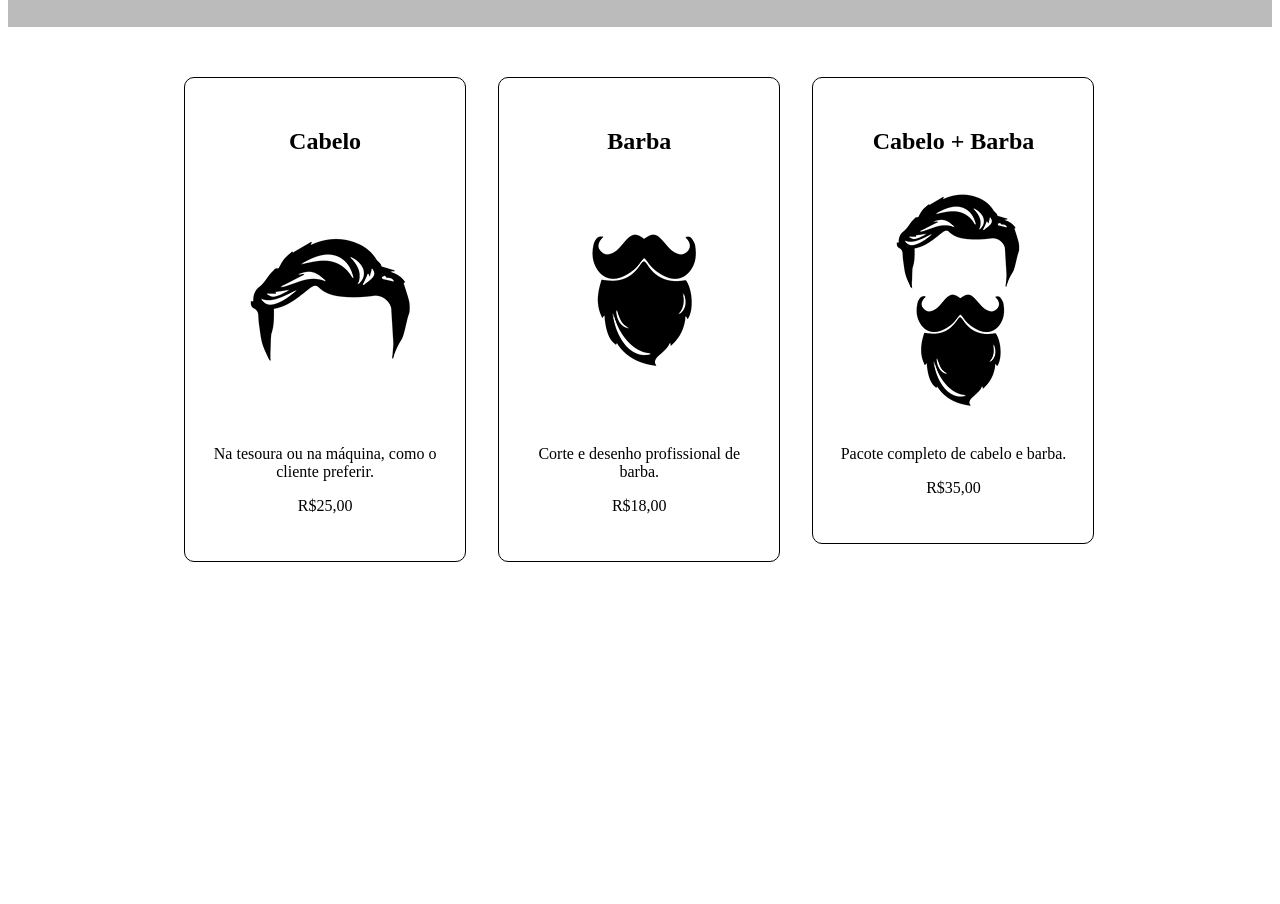
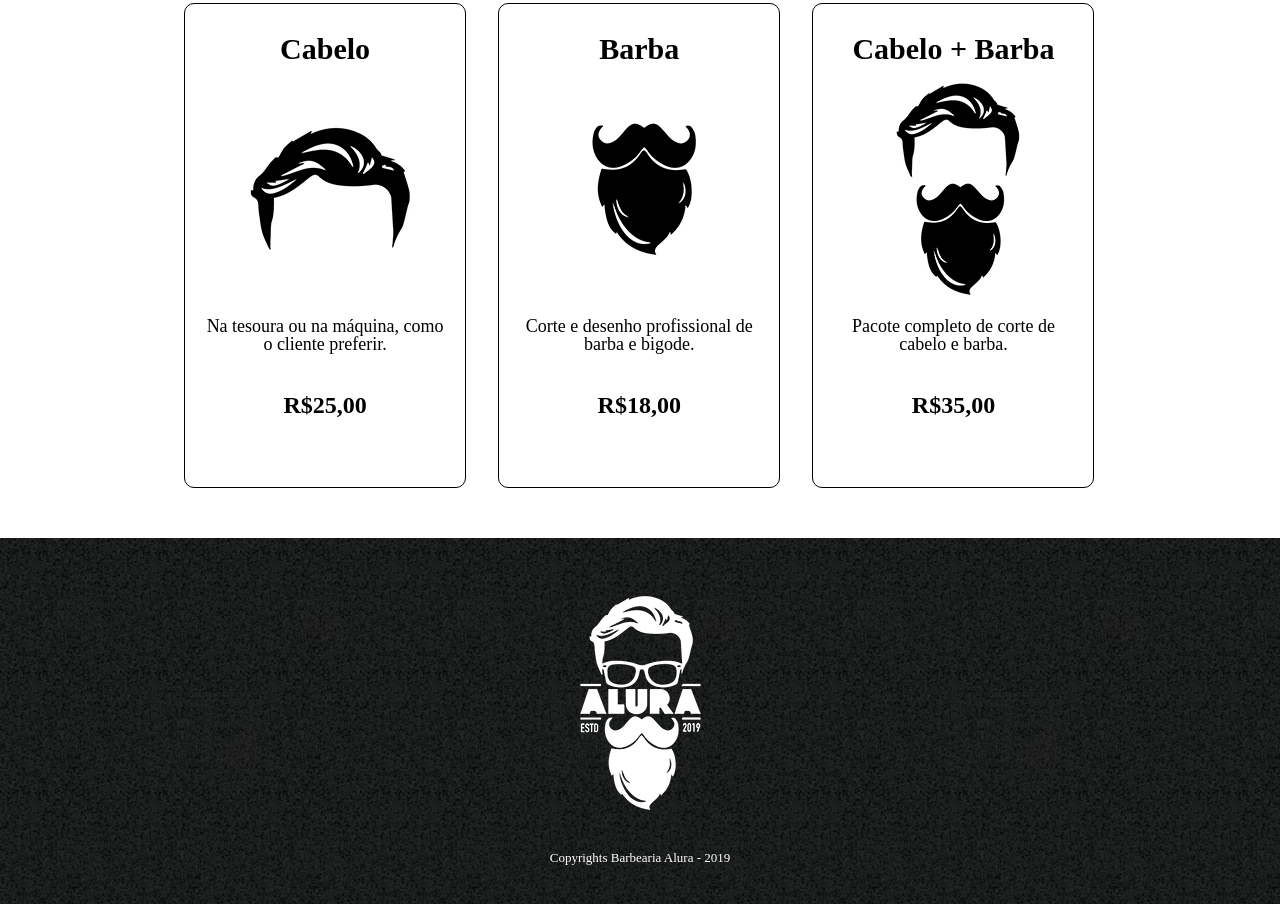
Before and after one commit to VictoriaUsuario/Barbearia-Victoria-Matos, a plain HTML site: page produtos.html in a window 1280 px wide. Shown: the part 340-1244 px from the top of the page. Before the commit the page ends 960 px from the top, so only its background shows below. Drawn offline with Linux system fonts and the light colour scheme.

Commit message:
05/06/2024

```diff
--- a/produtos.css
+++ b/produtos.css
@@ -41,6 +41,22 @@ nav a: hover{
   padding: 50px;
 }
 
+.produtos h2{
+  font-size: 30px;
+  font-weight: bold;
+}
+
+.produto-descricao{
+  font-size: 18px;
+}
+
+.produto-preco{
+  font-size: 24px;
+  font-weight: bold;
+  margin: 40px 0;
+}
+
+
 .produtos li{
   display: inline-block;
   border: 1px solid #000000;
@@ -52,3 +68,15 @@ border-radius: 10px;
   box-sizing: border-box;
   padding: 30px 20px;
 }
+
+footer{
+  background: url("bg.jpg");
+text-align: center;
+  padding: 40px 0;
+}
+
+.copyright{
+  color: #FFFFFF;
+  font-size: 13px;
+  margin-top: 20px;
+}
--- a/produtos.html
+++ b/produtos.html
@@ -4,7 +4,8 @@
   <head>
     <meta charset="UTF-8">
 <meta name="viewport" content="width=device-width">
-    <link rel="stylesheet" href="produtos.css"
+    <link rel="stylesheet" href="reset.css">
+    <link rel="stylesheet" href="produtos.css">
     <title>Produtos - Barbearia Matos</title>
   </head>
 
@@ -38,19 +39,24 @@
     <li>
       <h2>Barba</h2>
       <img src="barba.jpg">
-      <p class="produto-descricao"> Corte e desenho profissional de barba. </p>
+      <p class="produto-descricao"> Corte e desenho profissional de barba e bigode. </p>
       <p class="produto-preco"> R$18,00 </p>
     </li>
 
     <li>
       <h2>Cabelo + Barba</h2>
       <img src="cabelo+barba.jpg">
-      <p class="produto-descricao"> Pacote completo de cabelo e barba. </p>
+      <p class="produto-descricao"> Pacote completo de corte de cabelo e barba. </p>
       <p class="produto-preco"> R$35,00 </p>
     </li>
 
   </ul>
 </main>
 
+  <footer>
+  <img src="logo-branco.png">
+    <p class="copyright"> Copyrights Barbearia Alura - 2019</p>
+  </footer>
+
 </body>
 </html>
--- /dev/null
+++ b/reset.css
@@ -0,0 +1,48 @@
+/* http://meyerweb.com/eric/tools/css/reset/
+   v2.0 | 20110126
+   License: none (public domain)
+*/
+
+html, body, div, span, applet, object, iframe,
+h1, h2, h3, h4, h5, h6, p, blockquote, pre,
+a, abbr, acronym, address, big, cite, code,
+del, dfn, em, img, ins, kbd, q, s, samp,
+small, strike, strong, sub, sup, tt, var,
+b, u, i, center,
+dl, dt, dd, ol, ul, li,
+fieldset, form, label, legend,
+table, caption, tbody, tfoot, thead, tr, th, td,
+article, aside, canvas, details, embed,
+figure, figcaption, footer, header, hgroup,
+menu, nav, output, ruby, section, summary,
+time, mark, audio, video {
+  margin: 0;
+  padding: 0;
+  border: 0;
+  font-size: 100%;
+  font: inherit;
+  vertical-align: baseline;
+}
+/* HTML5 display-role reset for older browsers */
+article, aside, details, figcaption, figure,
+footer, header, hgroup, menu, nav, section {
+  display: block;
+}
+body {
+  line-height: 1;
+}
+ol, ul {
+  list-style: none;
+}
+blockquote, q {
+  quotes: none;
+}
+blockquote:before, blockquote:after,
+q:before, q:after {
+  content: '';
+  content: none;
+}
+table {
+  border-collapse: collapse;
+  border-spacing: 0;
+}
```
